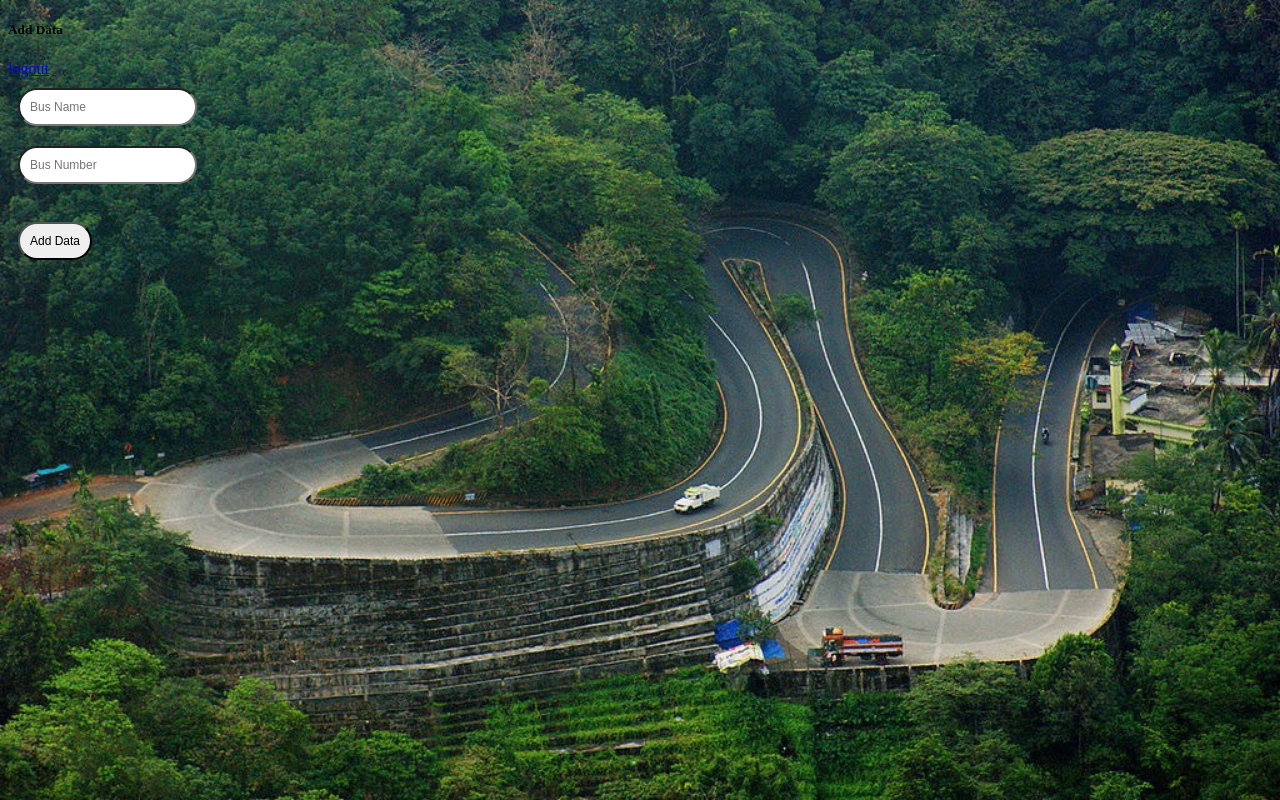
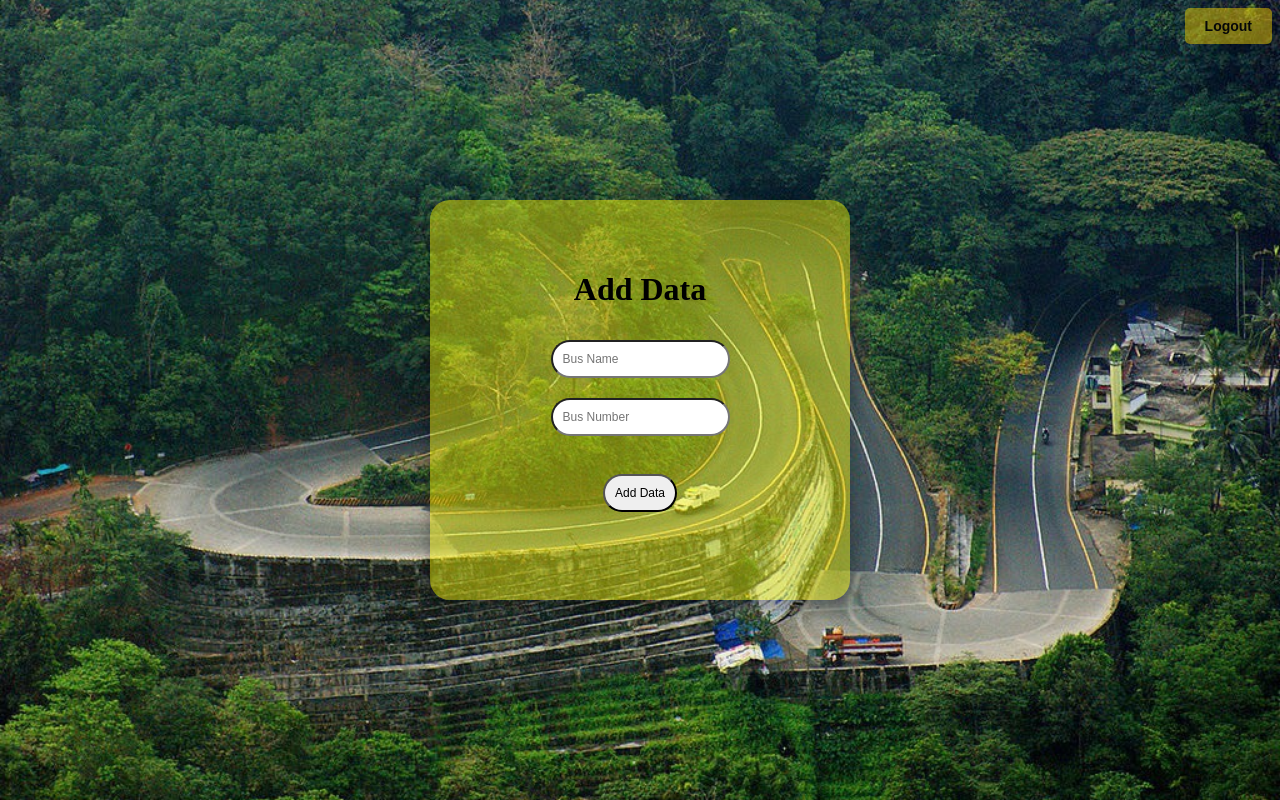
Before and after one commit to abdulagfar/adutha-bus, a Django app: template aduthabus/templates/add_data.html in a window 1280 px wide. Run offline with Django 3.2, Linux system fonts and the light colour scheme; the template is opened without the code that fills it, so the values that code supplies are empty.

Commit message:
front end for add data

```diff
--- a/aduthabus/templates/add_data.html
+++ b/aduthabus/templates/add_data.html
@@ -1,10 +1,12 @@
 {% extends "base.html" %}
 
 {% block content %}
-<h5>Add Data</h5>
 
-<a href="{% url 'admin_logout'%}">logout</a>
 
+<button style="float: right; background-color: rgba(255, 217, 0, 0.459);" type=""><a style =" color:rgb(6, 7, 8); text-decoration: none; font-weight: bold;font-size: 14px;" href="{% url 'admin_logout'%}">Logout</a></button>
+
+<div class="main_form">
+	<h1>Add Data</h1>
 		<form action="{% url 'bus:add_data'%}" method="POST">
 				{% csrf_token %}
 
@@ -16,4 +18,5 @@
 				<br>
 				<input type="submit" value="Add Data">
 			</form>
+</div>
 {% endblock content %}
```
Also changed, not shown: aduthabus/db.sqlite3. Lines whose indentation alone changed are shown as unchanged.
